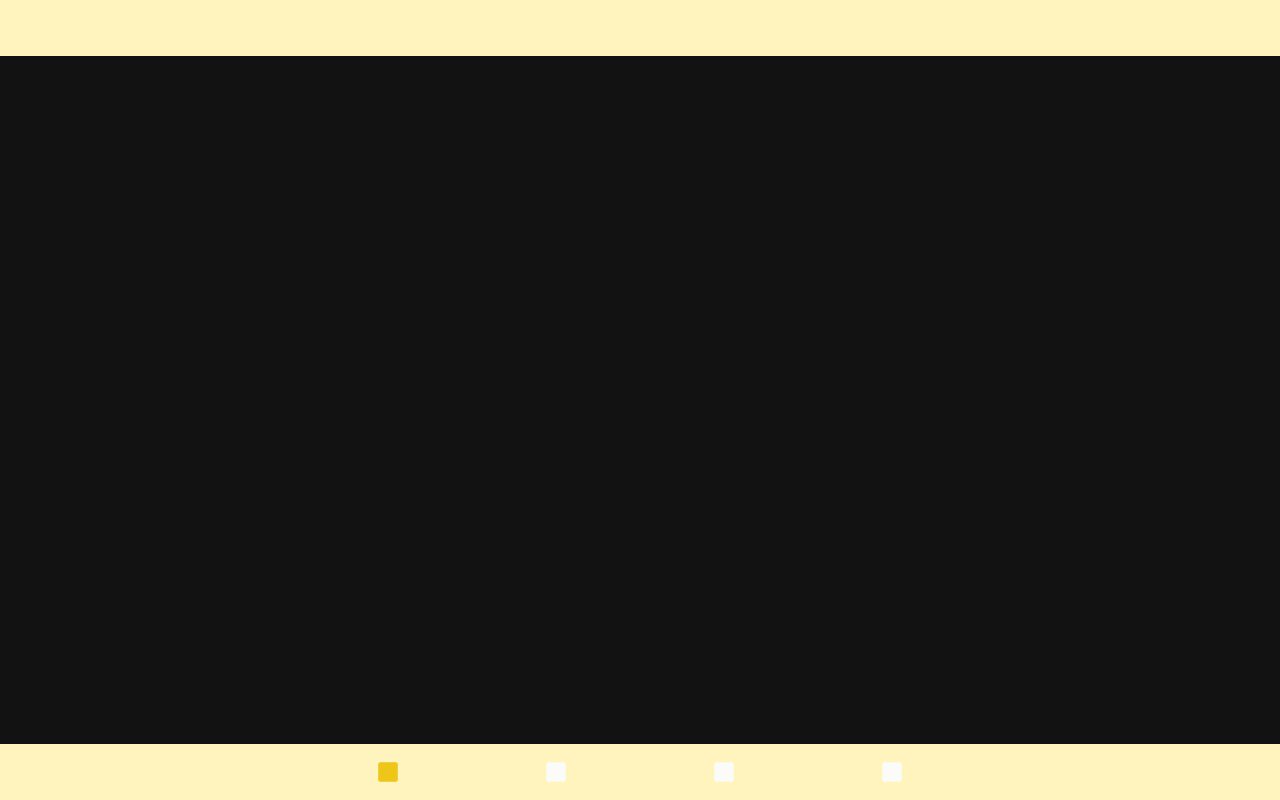
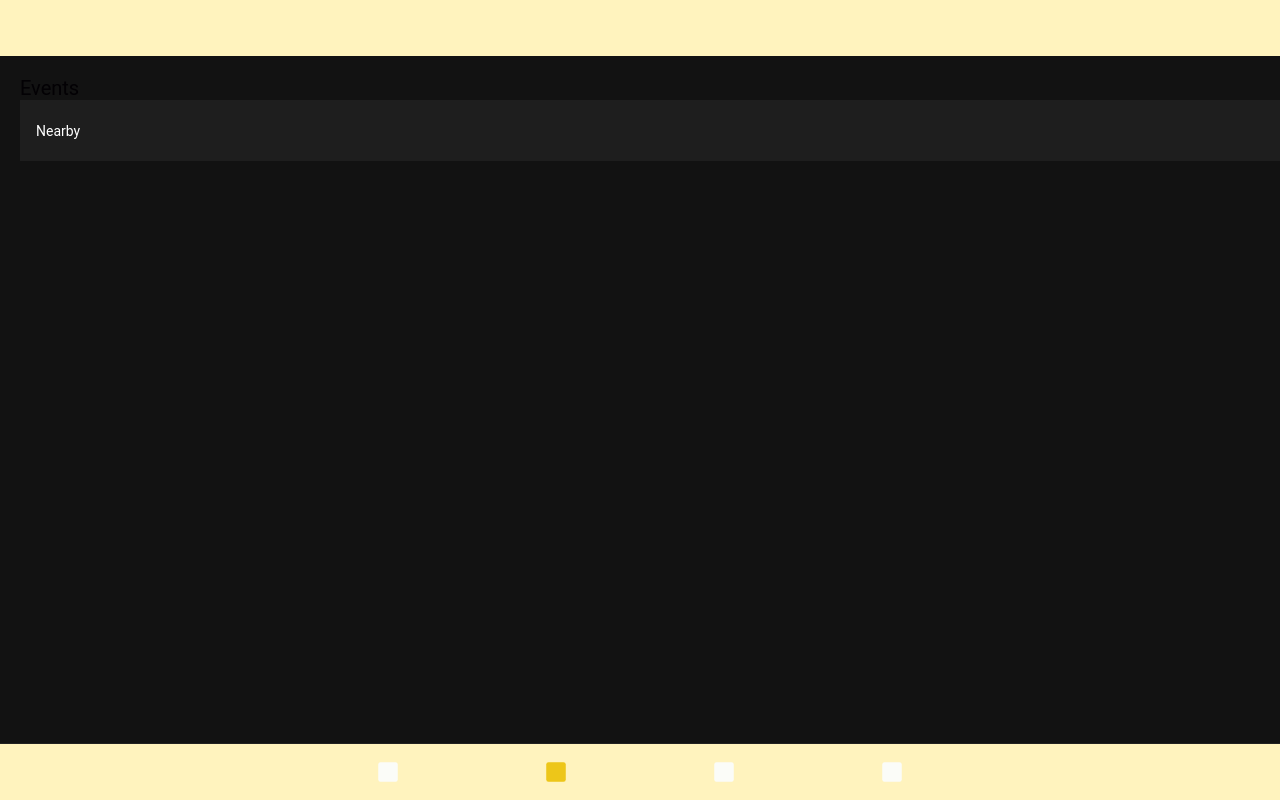
Before and after one commit to MESH-H07/Frontend, a React (Create React App) app: page /eventPage in a window 1280 px wide. Built offline with nearby package versions, Linux system fonts and the light colour scheme.

Commit message:
Update: general styling

```diff
--- a/src/App.tsx
+++ b/src/App.tsx
@@ -54,13 +54,13 @@ const App: React.FC = () => (
                     <Route path="" render={() => <Redirect to='/mentorPage'/>} exact={true}/>
                 </IonRouterOutlet>
                 <IonTabBar slot="bottom" class={'yellowBar'}>
+                    <IonTabButton tab="mentorPage" href="/mentorPage">
+                        <IonIcon icon={square}/>
+                    </IonTabButton>
                     <IonTabButton tab="eventPage" href="/eventPage">
                         <IonIcon icon={square}/>
                     </IonTabButton>
                     <IonTabButton tab="chatPage" href="/chatPage">
-                        <IonIcon icon={square}/>
-                    </IonTabButton>
-                    <IonTabButton tab="mentorPage" href="/mentorPage">
                         <IonIcon icon={square}/>
                     </IonTabButton>
                     <IonTabButton tab="pointsOfInterestPage" href="/pointsOfInterestPage">
--- a/src/theme/variables.css
+++ b/src/theme/variables.css
@@ -231,10 +231,6 @@ http://ionicframework.com/docs/theming/ */
     }
 }
 
-:host {
-    border: none;
-}
-
 ion-tab-button {
     --color: #FBFCF8;
     --color-selected: #EDC619;
@@ -242,11 +238,9 @@ ion-tab-button {
 
 .yellowBar {
     --background: #FFF3BE;
-    --color: #FFF3BE;
-    --border: none;
+
 }
 
 .header-md::after {
     width: 0;
-
 }
--- a/src/views/EventPage.tsx
+++ b/src/views/EventPage.tsx
@@ -1,15 +1,16 @@
 import React from "react";
 import {
-    IonApp,
+    IonApp, IonContent,
     IonHeader,
     IonIcon,
-    IonLabel,
+    IonLabel, IonList, IonListHeader,
     IonPage,
     IonRouterOutlet,
     IonTabBar,
     IonTabButton,
     IonTabs, IonTitle, IonToolbar
 } from "@ionic/react";
+import './Form.css';
 
 
 const eventPage: React.FC = () => (
@@ -18,6 +19,16 @@ const eventPage: React.FC = () => (
             <IonToolbar class={'yellowBar'}>
             </IonToolbar>
         </IonHeader>
+        <IonContent>
+            <IonLabel class='ion-margin-top headerFont'>
+                Events
+            </IonLabel>
+            <IonList>
+                <IonListHeader>
+                    <IonLabel>Nearby</IonLabel>
+                </IonListHeader>
+            </IonList>
+        </IonContent>
     </IonPage>
 );
 
--- /dev/null
+++ b/src/views/Form.css
@@ -0,0 +1,9 @@
+.headerFont {
+    color: #030104;
+    font-size: 20px;
+}
+
+ion-content {
+    --padding-top: 20px;
+    --padding-start: 20px;
+}
```
